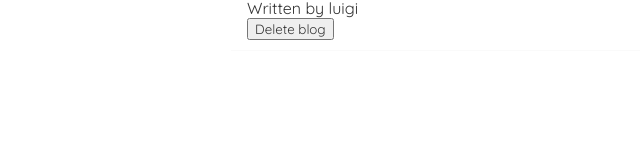
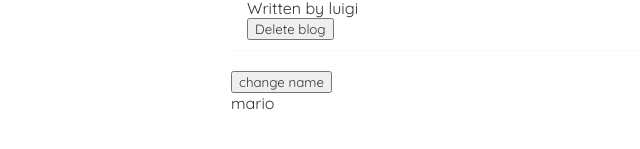
Before and after one commit to Syntactic-Labs/ReactStudies, a React (Create React App) app: page / in a window 1280 px wide. Shown: the part 387-536 px from the top of the page, without its empty margins (109-749 px from the left). Built offline with nearby package versions, Linux system fonts and the light colour scheme; the HTML template or start-up script is replaced by a standard one.

Commit message:
Gave useEffect dependencies to check for

```diff
--- a/src/Home.js
+++ b/src/Home.js
@@ -9,6 +9,8 @@
     { title: 'Web dev top tips', body: 'lorem ipsum...', author: 'luigi', id: 3}
   ]);
 
+  const [name, setName] = useState('mario');
+
   const handleDelete = (id) => {
     const newBlogs = blogs.filter(blog => blog.id != id);
     setBlogs(newBlogs);
@@ -17,11 +19,14 @@
   useEffect(() => {
     console.log('use effect ran')
     console.log(blogs);
-  });
+    console.log(name);
+  }, [name]);
 
   return (
     <div className="home">
       <BlogList blogs={blogs} title="Wow!" handleDelete={handleDelete}/>
+      <button onClick={() => setName('luigi')}>change name</button>
+      <p>{name}</p>
 
     </div>
   );
```
